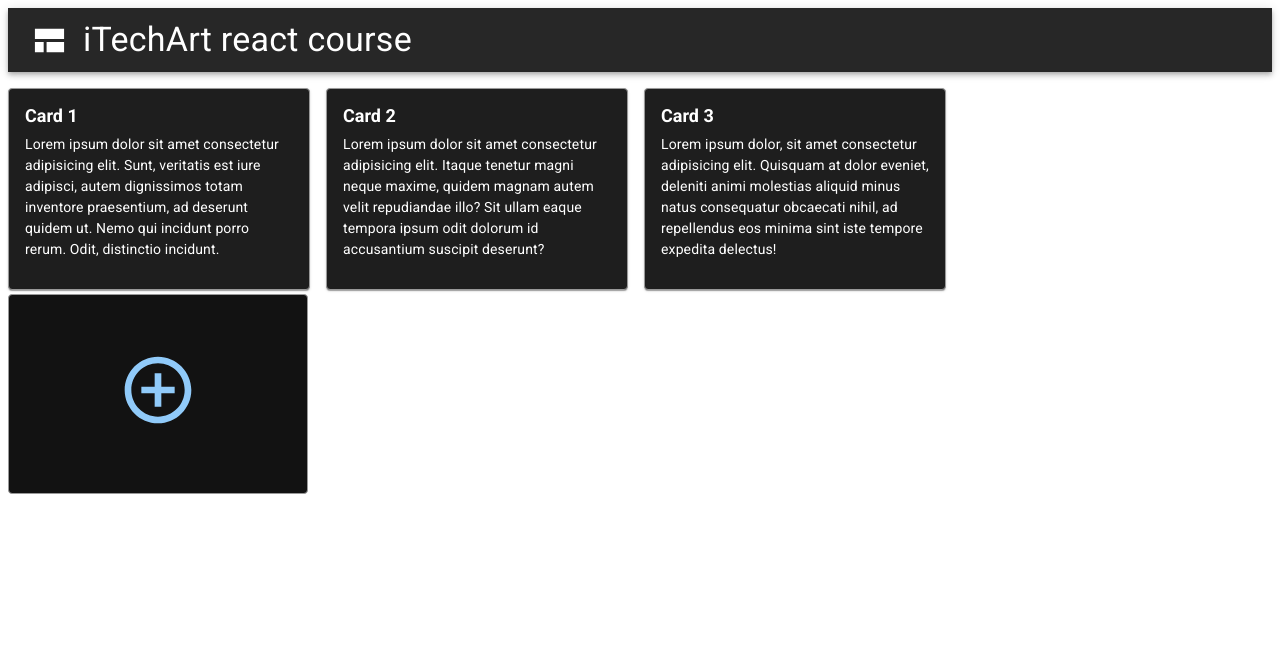
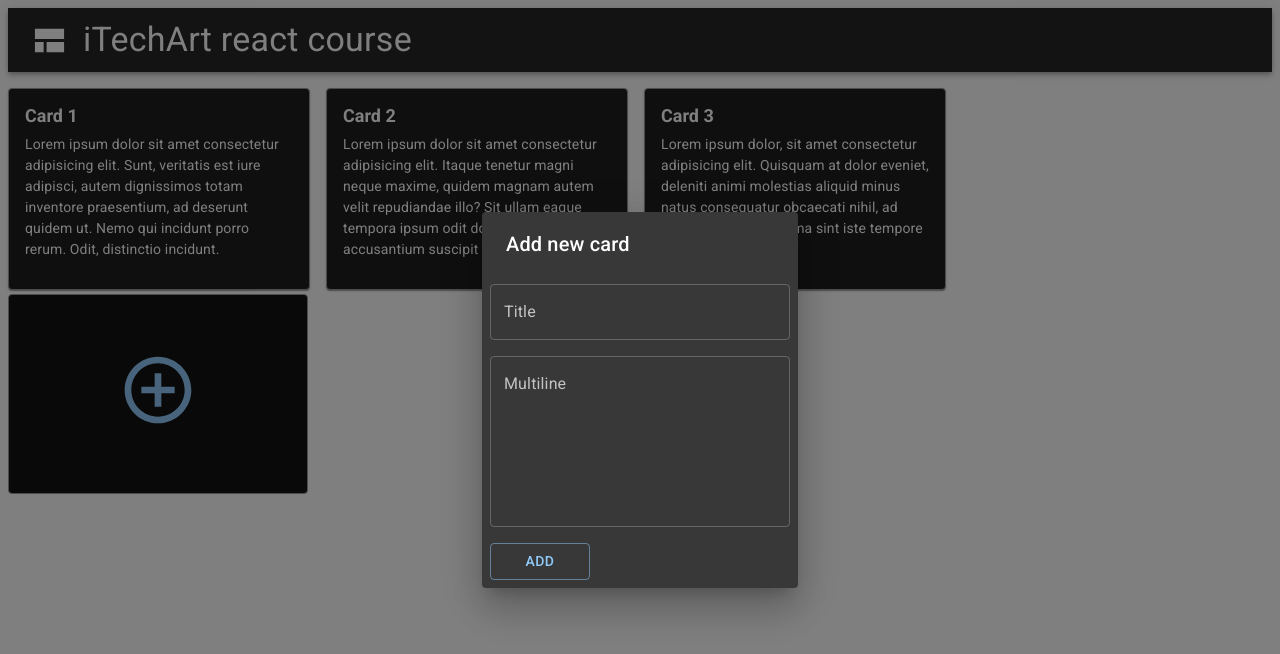
Before and after one commit to nikita-resh/itechart-react-course, a React (Create React App) app: page / in a window 1280 px wide. Both pictures are taken after a click on the button 158 px from the left and 394 px from the top of the page. Shown: the top 654 px of the page. Built offline with nearby package versions, Linux system fonts and the light colour scheme.

Commit message:
feat: add dialog layout

```diff
--- a/src/App.js
+++ b/src/App.js
@@ -3,6 +3,7 @@ import { createTheme, ThemeProvider } from "@mui/material/styles";
 import Header from "./components/Header/Header";
 import Cards from "./states/Cards/Cards";
 import AddCard from "./components/AddCard/AddCard";
+import Dialog from "./states/Dialog/Dialog";
 
 const theme = createTheme({
   palette: {
@@ -11,11 +12,23 @@ const theme = createTheme({
 });
 
 const App = () => {
+  const [open, setOpen] = React.useState(false);
+
+  const handleClickOpen = () => {
+    console.log("Click");
+    setOpen(true);
+  };
+
+  const handleClose = () => {
+    setOpen(false);
+  };
+
   return (
     <ThemeProvider theme={theme}>
       <Header />
       <Cards />
-      <AddCard />
+      <AddCard handleClickOpen={handleClickOpen} />
+      <Dialog handleClose={handleClose} open={open} />
     </ThemeProvider>
   );
 };
--- a/src/components/AddCard/AddCard.js
+++ b/src/components/AddCard/AddCard.js
@@ -16,9 +16,9 @@ const AddCardStyles = {
   },
 };
 
-const AddCard = () => {
+const AddCard = ({ handleClickOpen }) => {
   return (
-    <Button sx={AddCardStyles}>
+    <Button sx={AddCardStyles} onClick={handleClickOpen}>
       <ControlPointIcon sx={{ width: 80, height: 80 }} />
     </Button>
   );
--- /dev/null
+++ b/src/states/Dialog/Dialog.js
@@ -0,0 +1,38 @@
+import React, { useState } from "react";
+import { Dialog, DialogTitle, TextField, Button } from "@mui/material";
+
+const CustomDialog = ({ open, handleClose }) => {
+  const [title, setTitle] = useState("");
+  const [content, setContent] = useState("");
+  return (
+    <Dialog open={open} onClose={handleClose}>
+      <DialogTitle>Add new card</DialogTitle>
+      <TextField
+        id="outlined-basic"
+        label="Title"
+        variant="outlined"
+        value={title}
+        onChange={(e) => setTitle(e.target.value)}
+        sx={{ m: 1 }}
+      />
+      <TextField
+        id="outlined-multiline-static"
+        label="Multiline"
+        sx={{ m: 1, minWidth: 300 }}
+        multiline
+        rows={6}
+        value={content}
+        onChange={(e) => setContent(e.target.value)}
+      />
+      <Button
+        variant="outlined"
+        href="#outlined-buttons"
+        sx={{ maxWidth: 100, m: 1 }}
+      >
+        Add
+      </Button>
+    </Dialog>
+  );
+};
+
+export default CustomDialog;
```
